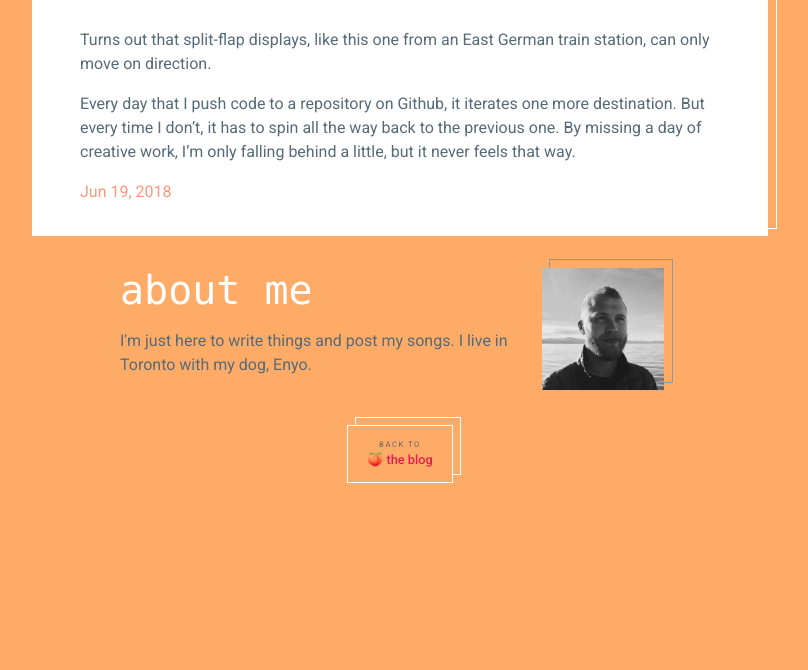
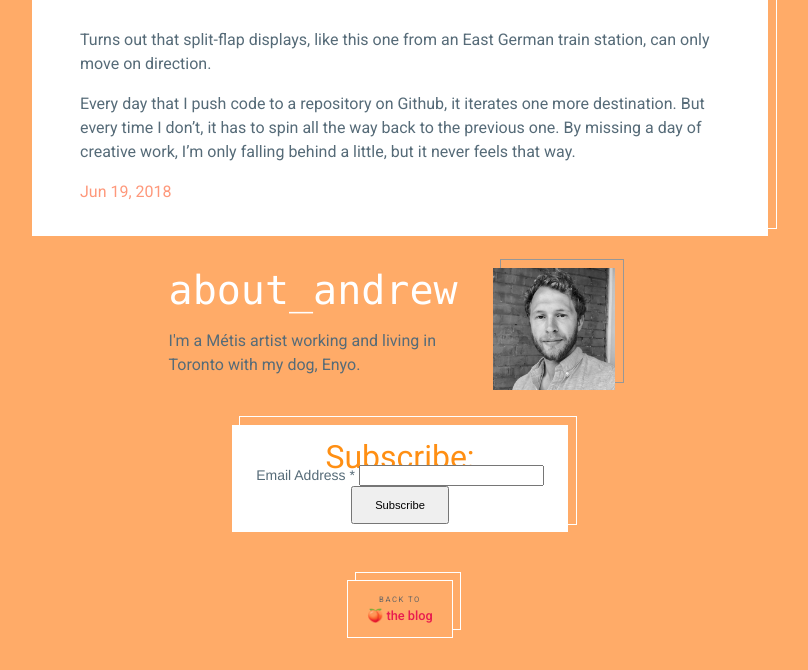
Before and after one commit to andkon/andkon.github.io, a Jekyll site: the page built from _posts/2018-06-19-zwickau.md, in a window 1280 px wide, cut to the strip 692-1362 px from the top of the page. Shown: the whole strip, without its empty margins (240-1048 px from the left). Built offline with Jekyll 4.4.1, drawn with Linux system fonts in a browser that asks for light colours; comment, search, counter and statistics services are not loaded; before the commit the page ends 1207 px from its top, so only the background shows below that.

Commit message:
New bio, added subscribe footer too

```diff
--- a/_includes/header.html
+++ b/_includes/header.html
@@ -1,7 +1,7 @@
 <header class="home-header">
   <a href="/"><div class="logo"></div></a>
   <div class="home-title-container">
-    <h1>Welcome to Andrew Konoff's Cool Website</h1>
+    <h1><em>welcome to</em> <b><br>Andrew Konoff's Cool Website</b></h1>
   </div>
   <nav class="buttons">
     <a class="button nav" href="/">Home</a>
--- /dev/null
+++ b/_includes/mailchimp_footer.html
@@ -0,0 +1,26 @@
+<!-- Begin Mailchimp Signup Form -->
+<link href="//cdn-images.mailchimp.com/embedcode/classic-10_7.css" rel="stylesheet" type="text/css">
+<style type="text/css">
+	#mc_embed_signup{background:#fff; clear:left; font:14px Helvetica,Arial,sans-serif; }
+	/* Add your own Mailchimp form style overrides in your site stylesheet or in this style block.
+	   We recommend moving this block and the preceding CSS link to the HEAD of your HTML file. */
+</style>
+<div id="mc_embed_signup">
+	<form action="https://strings.us7.list-manage.com/subscribe/post?u=dd211ea5b1d1893a11dcb99aa&amp;id=6e0240e1ea" method="post" id="mc-embedded-subscribe-form" name="mc-embedded-subscribe-form" class="validate" target="_blank" novalidate>
+	    <div id="mc_embed_signup_scroll">
+				<div class="mc-field-group">
+					<label for="mce-EMAIL">Email Address  <span class="asterisk">*</span>
+				</label>
+					<input type="email" value="" name="EMAIL" class="required email" id="mce-EMAIL">
+				</div>
+					<div id="mce-responses" class="clear">
+						<div class="response" id="mce-error-response" style="display:none"></div>
+						<div class="response" id="mce-success-response" style="display:none"></div>
+					</div>    <!-- real people should not fill this in and expect good things - do not remove this or risk form bot signups-->
+				    <div style="position: absolute; left: -5000px;" aria-hidden="true"><input type="text" name="b_dd211ea5b1d1893a11dcb99aa_6e0240e1ea" tabindex="-1" value=""></div>
+				    <div class="clear"><input type="submit" value="Subscribe" name="subscribe" id="mc-embedded-subscribe" class="button"></div>
+				    </div>
+	</form>
+</div>
+<script type='text/javascript' src='//s3.amazonaws.com/downloads.mailchimp.com/js/mc-validate.js'></script><script type='text/javascript'>(function($) {window.fnames = new Array(); window.ftypes = new Array();fnames[0]='EMAIL';ftypes[0]='email';fnames[1]='FNAME';ftypes[1]='text';fnames[3]='ADDRESS';ftypes[3]='address';fnames[4]='PHONE';ftypes[4]='phone';}(jQuery));var $mcj = jQuery.noConflict(true);</script>
+<!--End mc_embed_signup-->
--- a/_includes/post_footer.html
+++ b/_includes/post_footer.html
@@ -1,12 +1,15 @@
 <footer class="post-footer">
 
   <div class="about">
-    <div class="author-pic"><img src="{{ '/assets/images/the_author.png' | relative_url }}"></div>
-    <h1>about me</h1>
-    <p>I'm just here to write things and post my songs. I live in Toronto with my dog, Enyo.</p>
+    <div class="author-pic"><img src="{{ '/assets/images/the_author.jpeg' | relative_url }}"></div>
+    <h1>about_andrew</h1>
+    <p>I'm a Métis artist working and living in Toronto with my dog, Enyo.</p>
   </div>
 </footer>
-
+<footer class="subscribe-form">
+  <h1>Subscribe:</h1>
+  {% include mailchimp_footer.html %}
+</footer>
 <footer class="post-footer-buttons">
   <nav class="buttons">
     <a class="button" href="{{ site.baseurl }}/">
--- a/assets/main.scss
+++ b/assets/main.scss
@@ -253,6 +253,11 @@ header {
       background-color: $british-racing-green;
       position: relative;
 
+      em {
+        font-size: 0.7em;
+        text-align: center;
+      }
+
       &:before {
         width: 100%;
         height: 100%;
@@ -397,6 +402,16 @@ header {
     position: relative;
     padding: 0.5rem;
     background-color: #ffab68;
+  }
+  .author {
+    max-width: 35%;
+    min-width: 224px;
+    background-color: #ffab68;
+    text-align: left;
+    float: left;
+    margin-right: 2em;
+    margin-top: 0em;
+    padding: 0em;
   }
 
   iframe {
@@ -572,6 +587,39 @@ footer {
 
 .post-footer-buttons {
   margin: 1em auto;
+}
+
+.subscribe-form {
+  display: block;
+  position: relative;
+  max-width: 20em;
+  margin: 2em auto;
+  background-color: white;
+  padding: 0.5em;
+  &:before {
+    width: 100%;
+    height: 100%;
+    position: absolute;
+    top: -.5rem;
+    left: 0.5rem;
+    outline: 1px solid white;
+    z-index: -1;
+    content: "";
+  }
+
+  #mc_embed_signup {
+    padding: 10px 0 10px 0
+
+    input {
+      margin: 0.3em auto;
+      display: block;
+    }
+  }
+
+  h1 {
+    margin-bottom: -0.5em;
+    margin-top: 0;
+  }
 }
 
 .author-pic > img {
@@ -994,6 +1042,15 @@ nav .buttons {
   }
 }
 
+@media (max-width: 575px) {
+  .post {
+    .author {
+      float: none;
+      margin-right: auto;
+    }
+  }
+}
+
 @media (min-width: 600px) {
   /* make the header fall in line */
 
```
Also changed, not shown: _layouts/about_layout.html (added, +38 -0 lines), about.md (+3 -4 lines), assets/images/the_author.jpeg (added), assets/images/the_author.png (deleted).
